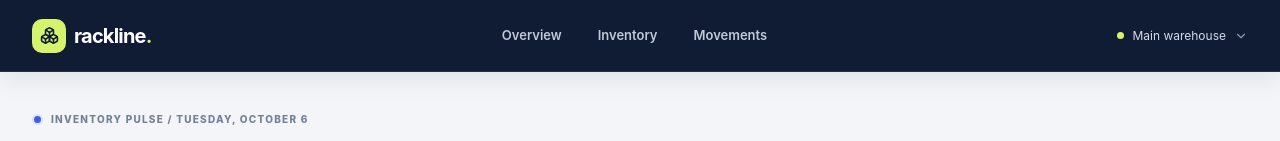
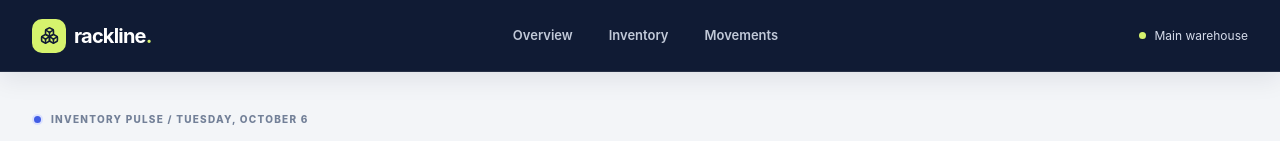
Before and after one commit to a2rp/inventory-dashboard, a React (Vite) app: page / in a window 1280 px wide. Shown: the top 141 px of the page. Built offline with nearby package versions, Linux system fonts and the light colour scheme.

Commit message:
docs: document inventory dashboard features and commands

```diff
--- a/src/App.module.css
+++ b/src/App.module.css
@@ -6,11 +6,6 @@
     min-height: 100vh;
     margin: 0 auto;
     padding: 112px 0 48px;
-  }
-
-  .build-placeholder {
-    color: var(--color-muted);
-    font-size: 14px;
   }
 
   .workflow-grid {
--- a/src/components/header/index.jsx
+++ b/src/components/header/index.jsx
@@ -1,5 +1,5 @@
 import { useEffect, useRef, useState } from 'react'
-import { LuBoxes, LuChevronDown, LuMenu, LuX } from 'react-icons/lu'
+import { LuBoxes, LuMenu, LuX } from 'react-icons/lu'
 import styles from './styles.module.css'
 
 const navigationItems = [
@@ -57,7 +57,6 @@ const Header = () => {
           <span className={styles['workspace-label']}>
             <span className={styles['status-dot']} aria-hidden="true" />
             Main warehouse
-            <LuChevronDown aria-hidden="true" />
           </span>
           <button
             className={styles['menu-toggle']}
--- a/src/components/header/styles.module.css
+++ b/src/components/header/styles.module.css
@@ -93,11 +93,6 @@
     color: #d5dbea;
     font-size: 12px;
 
-    svg {
-      width: 14px;
-      height: 14px;
-      color: #8d99b1;
-    }
   }
 
   .status-dot {
--- a/src/components/stockOverview/styles.module.css
+++ b/src/components/stockOverview/styles.module.css
@@ -430,6 +430,15 @@
 
 @media (max-width: 980px) {
   .overview {
+    .overview-intro {
+      align-items: start;
+      flex-direction: column;
+    }
+
+    .overview-actions {
+      flex-wrap: wrap;
+    }
+
     .metric-grid {
       grid-template-columns: repeat(2, minmax(0, 1fr));
     }
```
Also changed, not shown: 1 other file (tests, documents, lock files or other folders).
